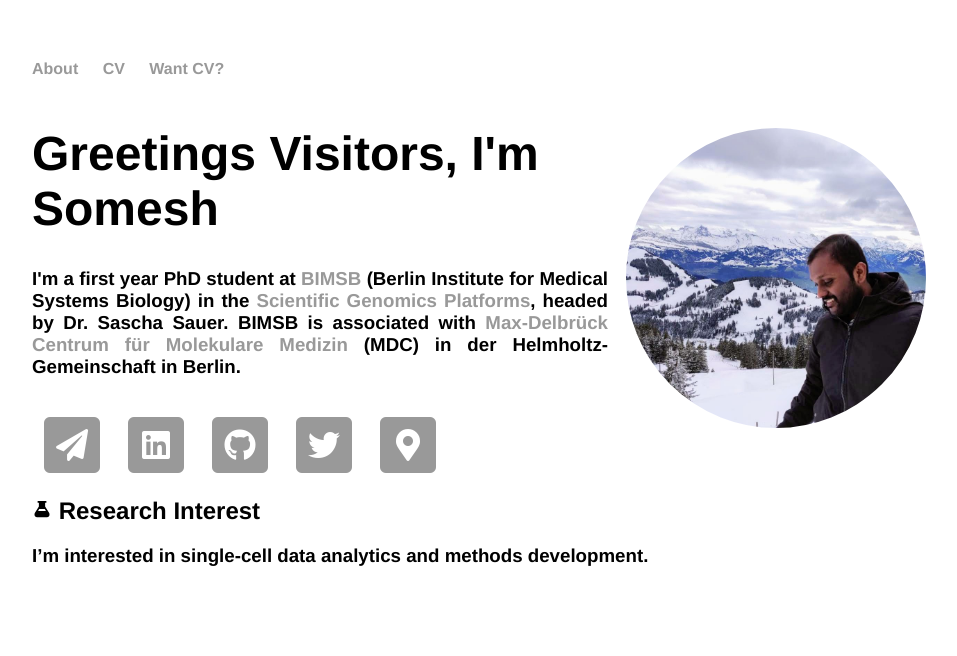
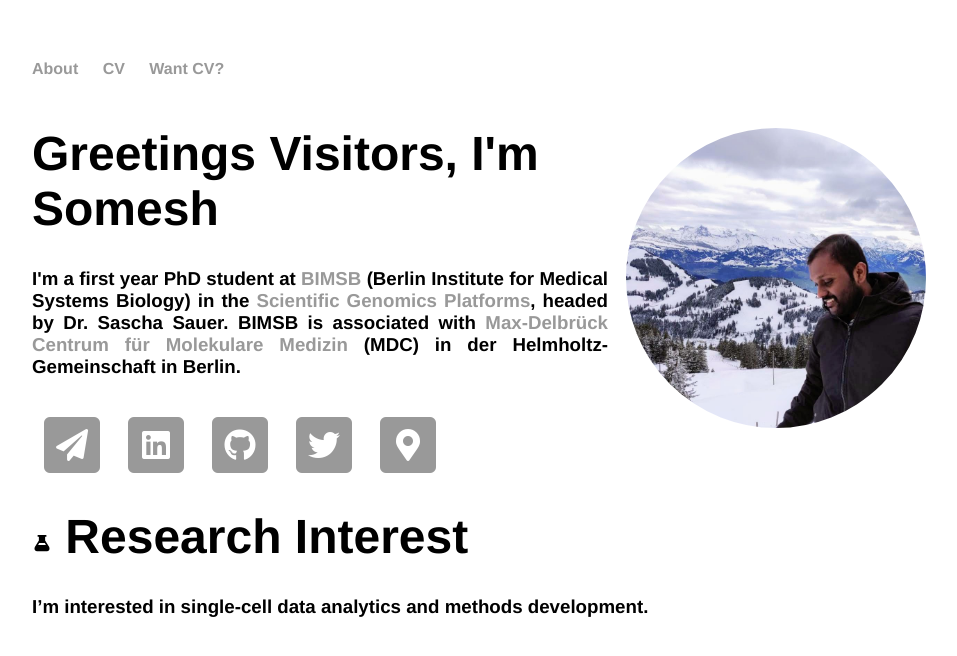
Before and after one commit to saisomesh2594/saisomesh2594.github.io, a Jekyll site: the page built from index.html, in a window 1280 px wide. Shown: the top 656 px of the page, without its empty margins (160-1117 px from the left). Built offline with Jekyll 4.4.1, drawn with Linux system fonts in a browser that asks for light colours.

Commit message:
Update index.html

```diff
--- a/index.html
+++ b/index.html
@@ -74,7 +74,7 @@
 	<!--<div id="footer-container"><footer></footer></div>-->
 	<div id="main-container">
 		<div class="research-interest">
-			<h2><ion-icon name="flask"></ion-icon> Research Interest </h2>
+			<h1><ion-icon name="flask"></ion-icon> Research Interest </h1>
 			<article><h3>I’m interested in single-cell data analytics and methods development.</h3></article>
 		</div>
 
```
